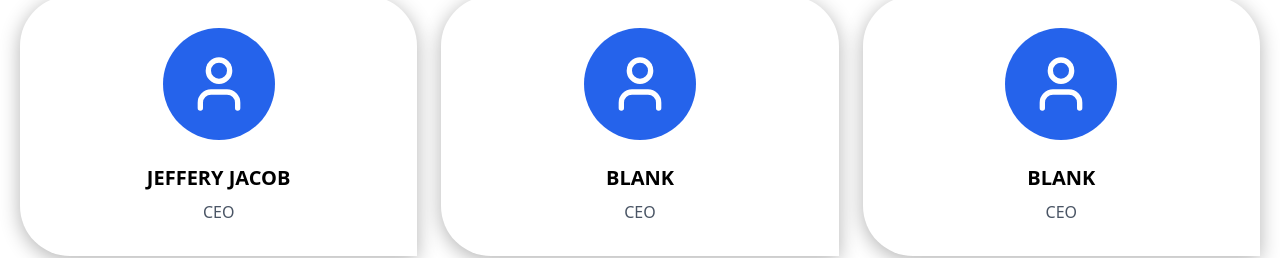
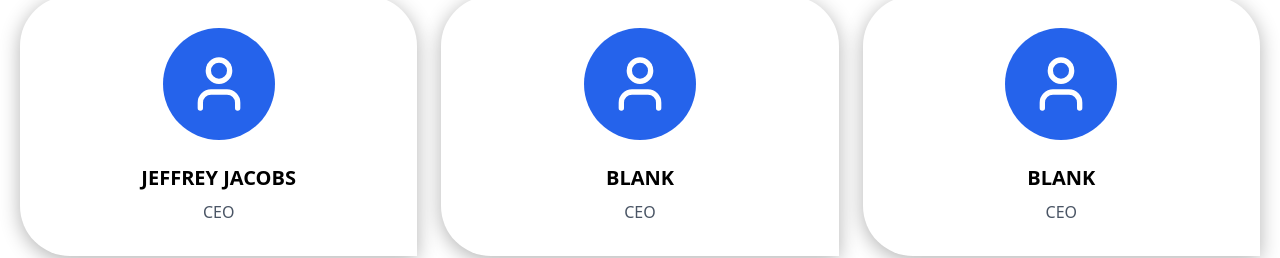
Before and after one commit to backbencherstudio/bigjake350-frontend, a Next.js app: page / in a window 1280 px wide. Shown: the part 3238-3496 px from the top of the page. Built offline with nearby package versions, Linux system fonts and the light colour scheme.

Commit message:
name correction

```diff
--- a/components/Home/MeettheTeam.tsx
+++ b/components/Home/MeettheTeam.tsx
@@ -4,7 +4,7 @@ import { User } from 'lucide-react'
 export default function MeettheTeam() {
     const team = [
         {
-            name: "Jeffery Jacob",
+            name: "Jeffrey Jacobs",
             title: "CEO"
         },
         {
```
